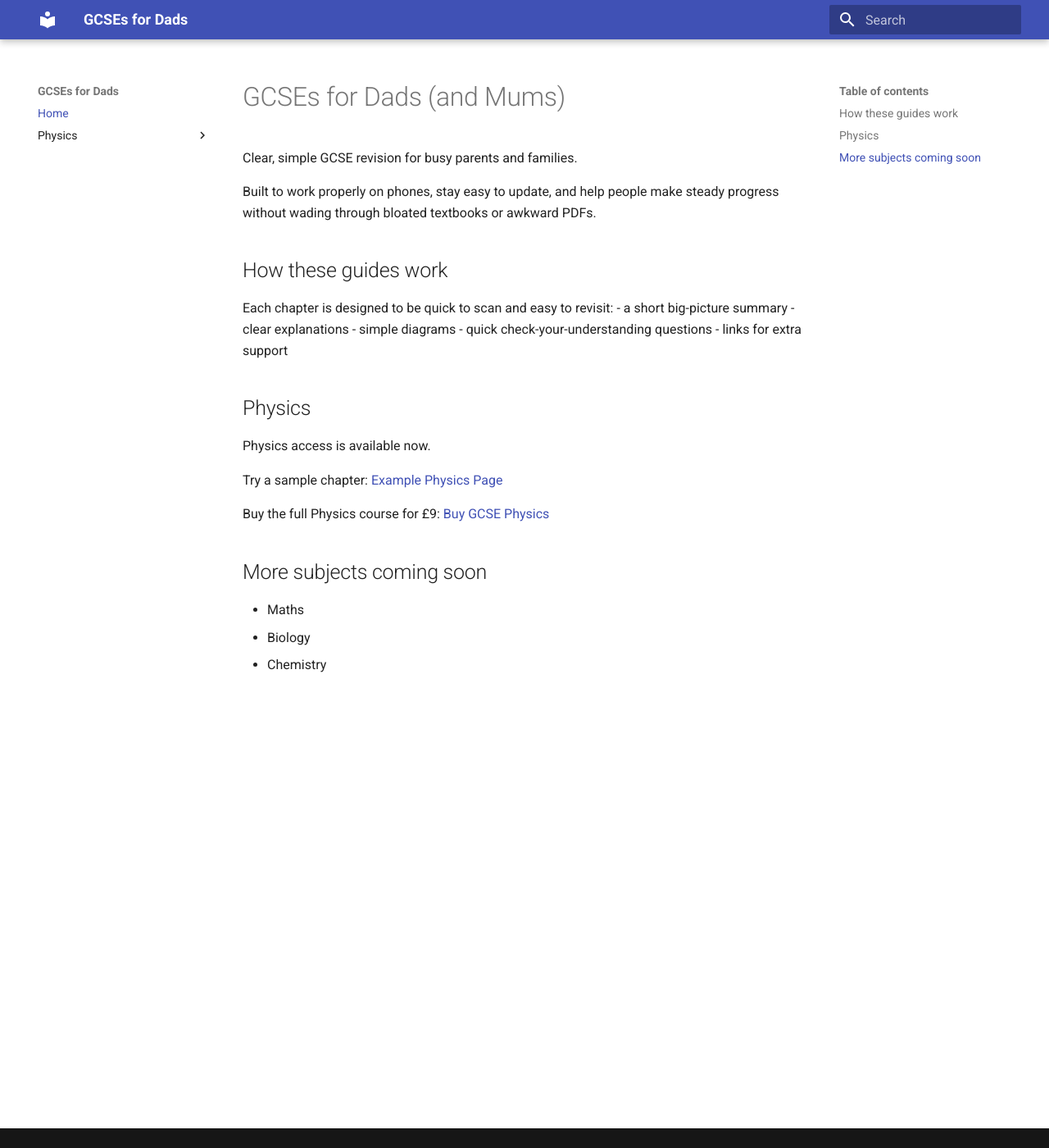
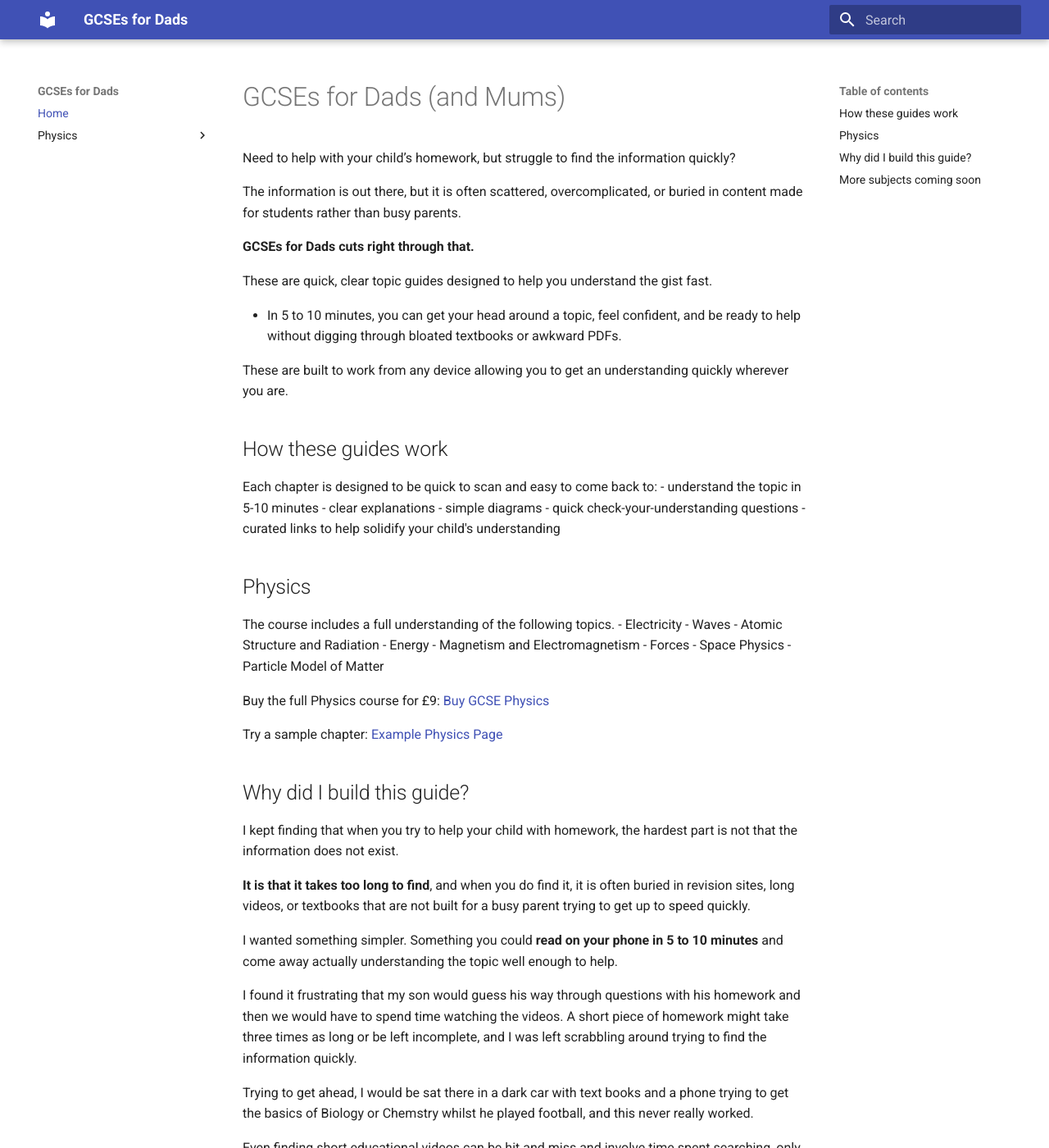
Before and after one commit to stuartharesnape/gcses-for-dads, an MkDocs documentation site: the page built from content/index.md, in a window 1280 px wide and 1400 px high. Shown: the whole window at 82% size. Built offline with MkDocs 1.6.1 and Material for MkDocs 9.7.7, drawn with Linux system fonts in a browser that asks for light colours; some of the changed text lies outside the part shown.

Commit message:
Updated index

```diff
--- a/content/index.md
+++ b/content/index.md
@@ -1,27 +1,59 @@
 # GCSEs for Dads (and Mums)
 
-Clear, simple GCSE revision for busy parents and families.
+Need to help with your child’s homework, but struggle to find the information quickly?
 
-Built to work properly on phones, stay easy to update, and help people make steady progress without wading through bloated textbooks or awkward PDFs.
+The information is out there, but it is often scattered, overcomplicated, or buried in content made for students rather than busy parents.
+
+**GCSEs for Dads cuts right through that.**
+
+These are quick, clear topic guides designed to help you understand the gist fast.
+
+- In 5 to 10 minutes, you can get your head around a topic, feel confident, and be ready to help without digging through bloated textbooks or awkward PDFs.
+
+These are built to work from any device allowing you to get an understanding quickly wherever you are.
 
 ## How these guides work
 
-Each chapter is designed to be quick to scan and easy to revisit:
-- a short big-picture summary
+Each chapter is designed to be quick to scan and easy to come back to:
+- understand the topic in 5-10 minutes
 - clear explanations
 - simple diagrams
 - quick check-your-understanding questions
-- links for extra support
+- curated links to help solidify your child's understanding
 
 ## Physics
 
-Physics access is available now.
+The course includes a full understanding of the following topics.
+- Electricity
+- Waves
+- Atomic Structure and Radiation
+- Energy
+- Magnetism and Electromagnetism
+- Forces
+- Space Physics
+- Particle Model of Matter
+
+Buy the full Physics course for £9:
+[Buy GCSE Physics](#)
 
 Try a sample chapter:
 [Example Physics Page](physics-k7m4/physics2-electricity.md/)
 
-Buy the full Physics course for £9:
-[Buy GCSE Physics](#)
+## Why did I build this guide?
+
+I kept finding that when you try to help your child with homework, the hardest part is not that the information does not exist.
+
+**It is that it takes too long to find**, and when you do find it, it is often buried in revision sites, long videos, or textbooks that are not built for a busy parent trying to get up to speed quickly.
+
+I wanted something simpler. Something you could **read on your phone in 5 to 10 minutes** and come away actually understanding the topic well enough to help.
+
+I found it frustrating that my son would guess his way through questions with his homework and then we would have to spend time watching the videos. A short piece of homework might take three times as long or be left incomplete, and I was left scrabbling around trying to find the information quickly.
+
+Trying to get ahead, I would be sat there in a dark car with text books and a phone trying to get the basics of Biology or Chemstry whilst he played football, and this never really worked.
+
+Even finding short educational videos can be hit and miss and involve time spent searching, only to find a set of slides with a science teacher narrating them.
+
+That is what these guides are for. They are not designed to replace school, teachers, or proper revision. They are designed to help parents cut through the noise, refresh their memory fast, and feel confident when homework questions come up.
 
 ## More subjects coming soon
 
```
